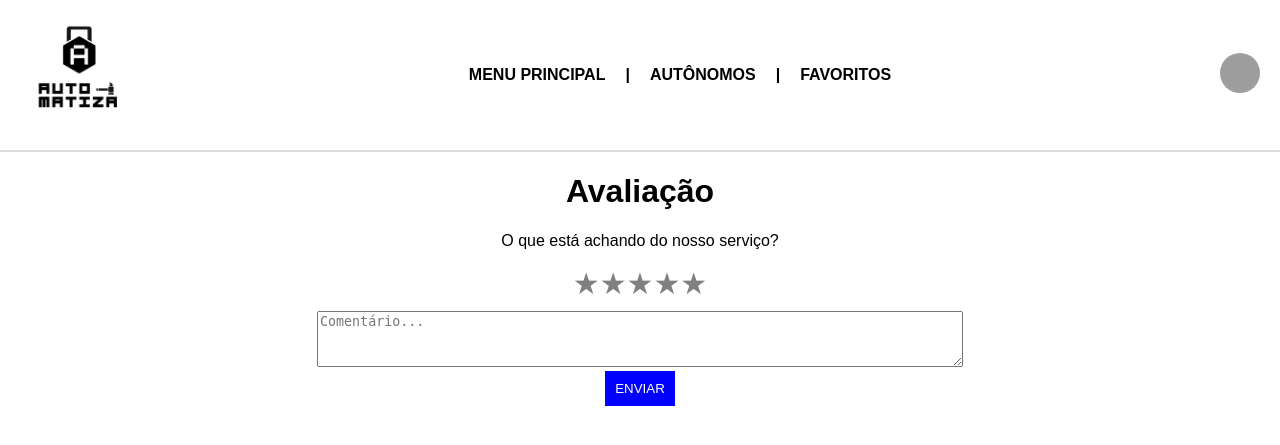
After one commit to OdaZer0/TCCETEC, a PHP site: page /avaliacao.php in a window 1280 px wide. The commit adds this page. Shown: the top 445 px of the page. Run offline with PHP 8.4, Linux system fonts and the light colour scheme; grey boxes are pictures that could not be loaded.

Commit message:
att front e adicionado novos

```diff
--- /dev/null
+++ b/TCCETECc/TCCETEC/avaliacao.php
@@ -0,0 +1,78 @@
+<!DOCTYPE html>
+<html lang="pt-BR">
+<head>
+    <meta charset="UTF-8">
+    <meta name="viewport" content="width=device-width, initial-scale=1.0">
+    <title>Avaliação</title>
+    <style>
+        body {
+            font-family: Arial, sans-serif;
+            text-align: center;
+            margin-top: 50px;
+        }
+        .stars {
+            display: flex;
+            justify-content: center;
+        }
+        .star {
+            font-size: 30px;
+            cursor: pointer;
+            color: gray;
+        }
+        .star.selected {
+            color: gold;
+        }
+        textarea {
+            width: 50%;
+            height: 50px;
+            margin-top: 10px;
+        }
+        button {
+            background-color: blue;
+            color: white;
+            border: none;
+            padding: 10px;
+            cursor: pointer;
+        }
+    </style>
+</head>
+<body>
+
+<?php include 'header.php'; ?>
+    <h1>Avaliação</h1>
+    <p>O que está achando do nosso serviço?</p>
+    <div class="stars">
+        <span class="star" data-value="1">★</span>
+        <span class="star" data-value="2">★</span>
+        <span class="star" data-value="3">★</span>
+        <span class="star" data-value="4">★</span>
+        <span class="star" data-value="5">★</span>
+    </div>
+
+    <form action="salvar.php" method="POST">
+        <input type="hidden" name="estrelas" id="estrelas" value="0">
+        <textarea name="comentario" placeholder="Comentário..."></textarea><br>
+        <button type="submit">ENVIAR</button>
+    </form>
+
+    <script>
+        let stars = document.querySelectorAll('.star');
+        let estrelasInput = document.getElementById('estrelas');
+
+        stars.forEach(star => {
+            star.addEventListener('click', function() {
+                let value = this.getAttribute('data-value');
+                estrelasInput.value = value;
+
+                stars.forEach(s => s.classList.remove('selected'));
+                for (let i = 0; i < value; i++) {
+                    stars[i].classList.add('selected');
+                }
+            });
+        });
+    </script>
+
+
+
+</body>
+</html>
```
Also changed, not shown: TCCETECc/TCCETEC/LoginAutonomefront.php (+2 -11 lines), TCCETECc/TCCETEC/agradecimento.php (added, +14 -0 lines), TCCETECc/TCCETEC/listautonomo.php (added, +61 -0 lines), TCCETECc/TCCETEC/telahomee.php (renamed from TCCETECc/TCCETEC/telahome.php).
